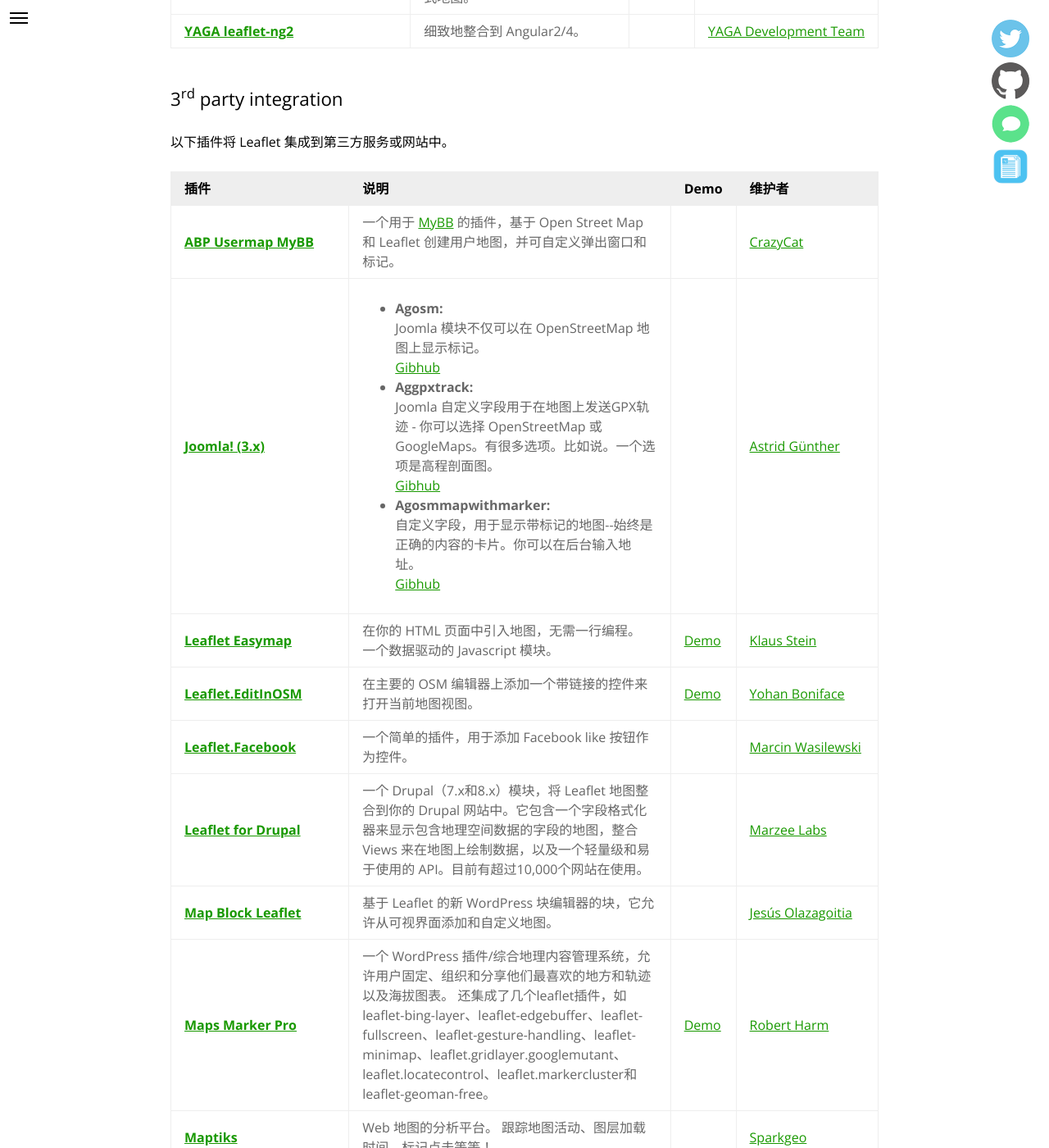
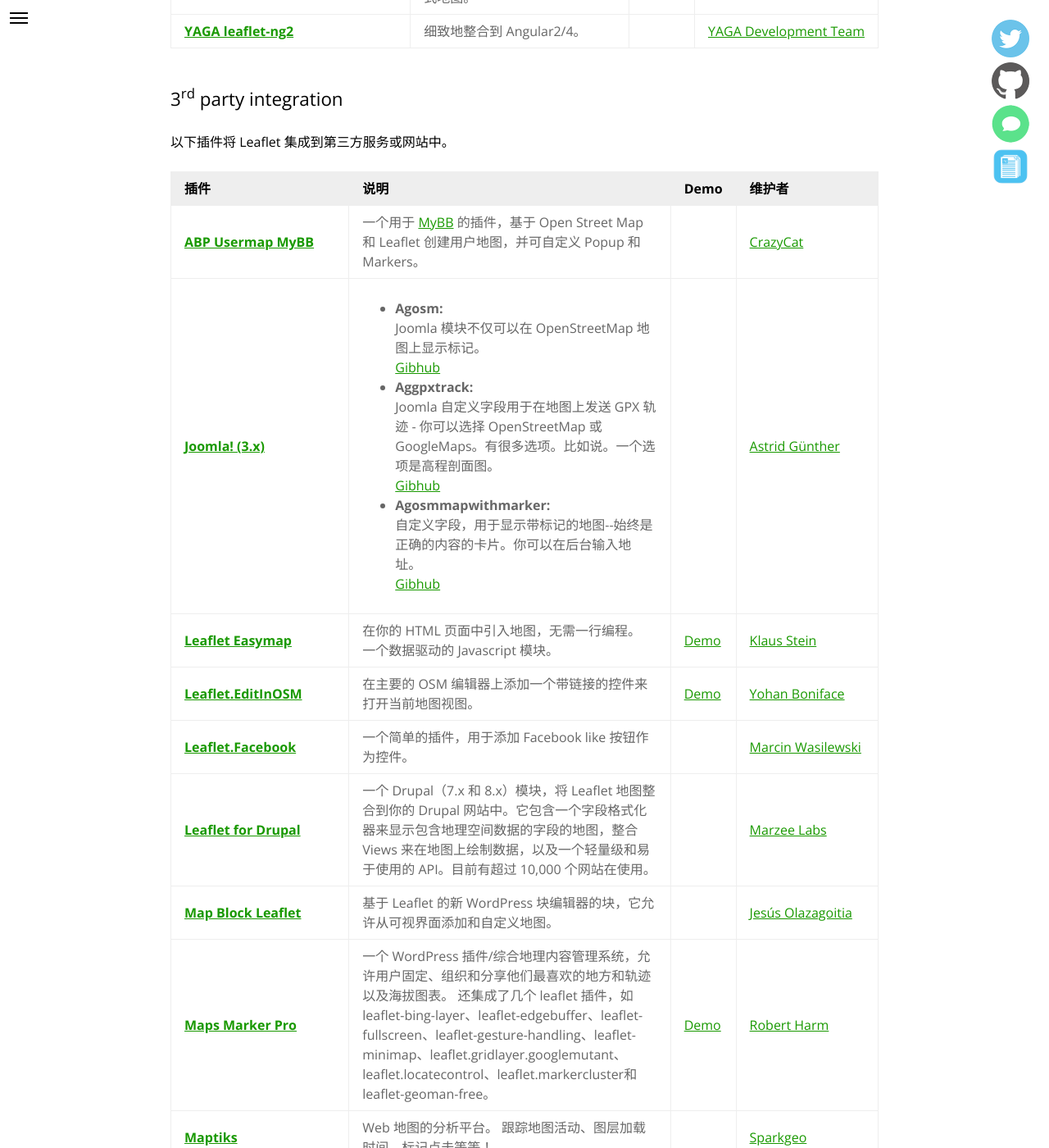
Before and after one commit to NICEXAI/leaflet_zh, a Jekyll site: the page built from plugins.md, in a window 1280 px wide and 1400 px high, scrolled down 46557 px. Shown: the whole window at 82% size. Built offline with Jekyll 4.4.1, drawn with Linux system fonts in a browser that asks for light colours.

Commit message:
- 对 3rd-party-integration 板块内的文档进行二次校正

```diff
--- a/_plugins/3rd-party-integration/abp-usermap-mybb.md
+++ b/_plugins/3rd-party-integration/abp-usermap-mybb.md
@@ -9,4 +9,4 @@
 compatible-v1: true
 ---
 
-一个用于 <a href="https://mybb.com/">MyBB</a> 的插件，基于 Open Street Map 和 Leaflet 创建用户地图，并可自定义弹出窗口和标记。
+一个用于 <a href="https://mybb.com/">MyBB</a> 的插件，基于 Open Street Map 和 Leaflet 创建用户地图，并可自定义 Popup 和 Markers。
--- a/_plugins/3rd-party-integration/joomla-3-x.md
+++ b/_plugins/3rd-party-integration/joomla-3-x.md
@@ -9,4 +9,4 @@
 compatible-v1: true
 ---
 
-<ul><li><strong>Agosm: </strong><br>Joomla 模块不仅可以在 OpenStreetMap 地图上显示标记。<br><a href="https://github.com/astridx/pkg_agosms">Gibhub</a></li><li><strong>Aggpxtrack: </strong><br>Joomla 自定义字段用于在地图上发送GPX轨迹 - 你可以选择 OpenStreetMap 或 GoogleMaps。有很多选项。比如说。一个选项是高程剖面图。<br><a href="https://github.com/astridx/pkg_aggpxtrack">Gibhub</a></li><li><strong>Agosmmapwithmarker: </strong><br>自定义字段，用于显示带标记的地图--始终是正确的内容的卡片。你可以在后台输入地址。<br><a href="https://github.com/astridx/plg_fields_agosmmapwithmarker">Gibhub</a></li></ul>
+<ul><li><strong>Agosm: </strong><br>Joomla 模块不仅可以在 OpenStreetMap 地图上显示标记。<br><a href="https://github.com/astridx/pkg_agosms">Gibhub</a></li><li><strong>Aggpxtrack: </strong><br>Joomla 自定义字段用于在地图上发送 GPX 轨迹 - 你可以选择 OpenStreetMap 或 GoogleMaps。有很多选项。比如说。一个选项是高程剖面图。<br><a href="https://github.com/astridx/pkg_aggpxtrack">Gibhub</a></li> <li><strong>Agosmmapwithmarker: </strong><br>自定义字段，用于显示带标记的地图--始终是正确的内容的卡片。你可以在后台输入地址。<br><a href="https://github.com/astridx/plg_fields_agosmmapwithmarker">Gibhub</a></li></ul>
--- a/_plugins/3rd-party-integration/leaflet-for-drupal.md
+++ b/_plugins/3rd-party-integration/leaflet-for-drupal.md
@@ -9,4 +9,4 @@
 compatible-v1: true
 ---
 
-一个 Drupal（7.x和8.x）模块，将 Leaflet 地图整合到你的 Drupal 网站中。它包含一个字段格式化器来显示包含地理空间数据的字段的地图，整合 Views 来在地图上绘制数据，以及一个轻量级和易于使用的 API。目前有超过10,000个网站在使用。
+一个 Drupal（7.x 和 8.x）模块，将 Leaflet 地图整合到你的 Drupal 网站中。它包含一个字段格式化器来显示包含地理空间数据的字段的地图，整合 Views 来在地图上绘制数据，以及一个轻量级和易于使用的 API。目前有超过 10,000 个网站在使用。
--- a/_plugins/3rd-party-integration/maps-marker-pro.md
+++ b/_plugins/3rd-party-integration/maps-marker-pro.md
@@ -10,4 +10,4 @@
 ---
 
 一个 WordPress 插件/综合地理内容管理系统，允许用户固定、组织和分享他们最喜欢的地方和轨迹以及海拔图表。
-还集成了几个leaflet插件，如leaflet-bing-layer、leaflet-edgebuffer、leaflet-fullscreen、leaflet-gesture-handling、leaflet-minimap、leaflet.gridlayer.googlemutant、leaflet.locatecontrol、leaflet.markercluster和leaflet-geoman-free。
+还集成了几个 leaflet 插件，如leaflet-bing-layer、leaflet-edgebuffer、leaflet-fullscreen、leaflet-gesture-handling、leaflet-minimap、leaflet.gridlayer.googlemutant、leaflet.locatecontrol、leaflet.markercluster和leaflet-geoman-free。
```
